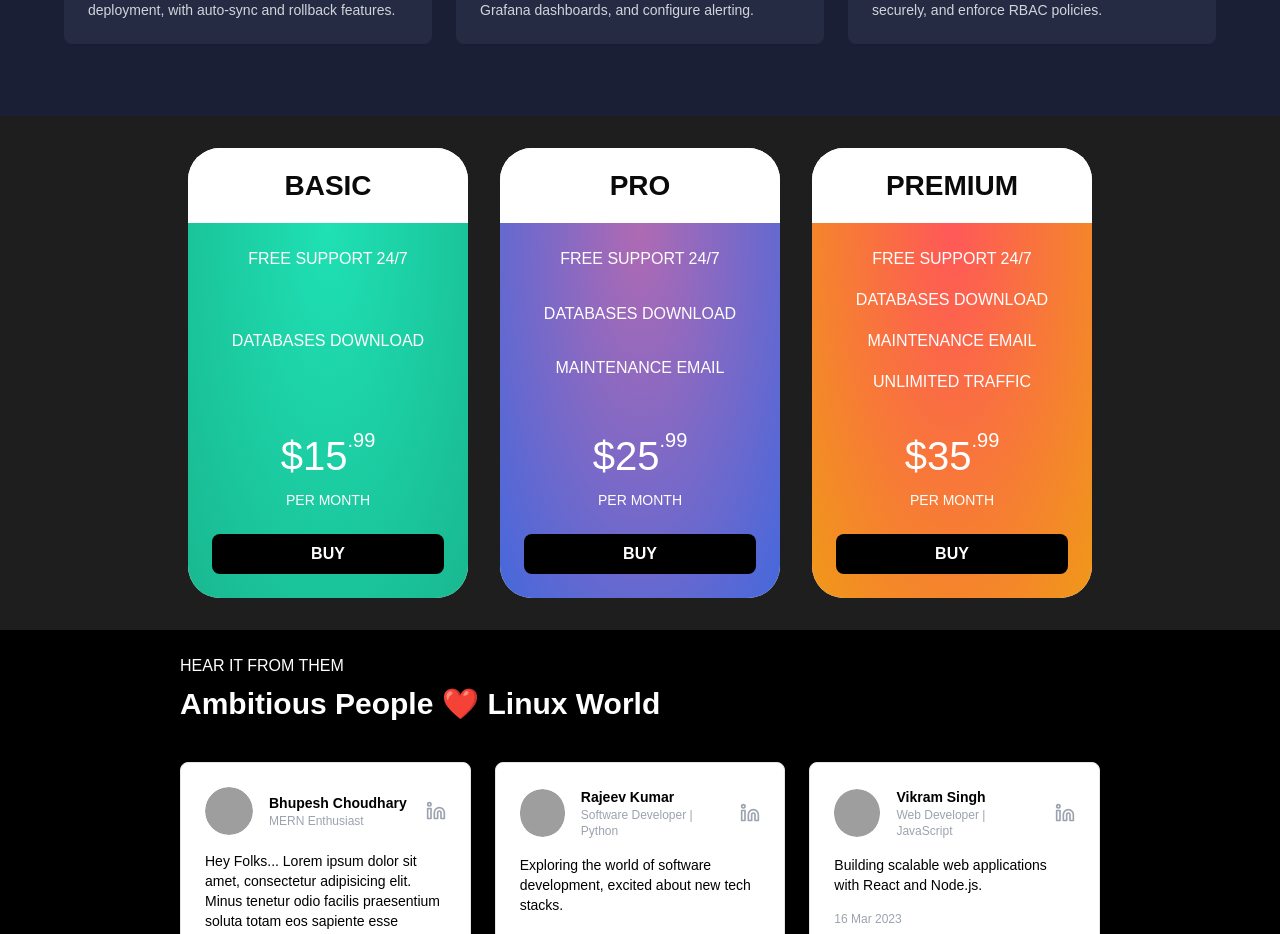
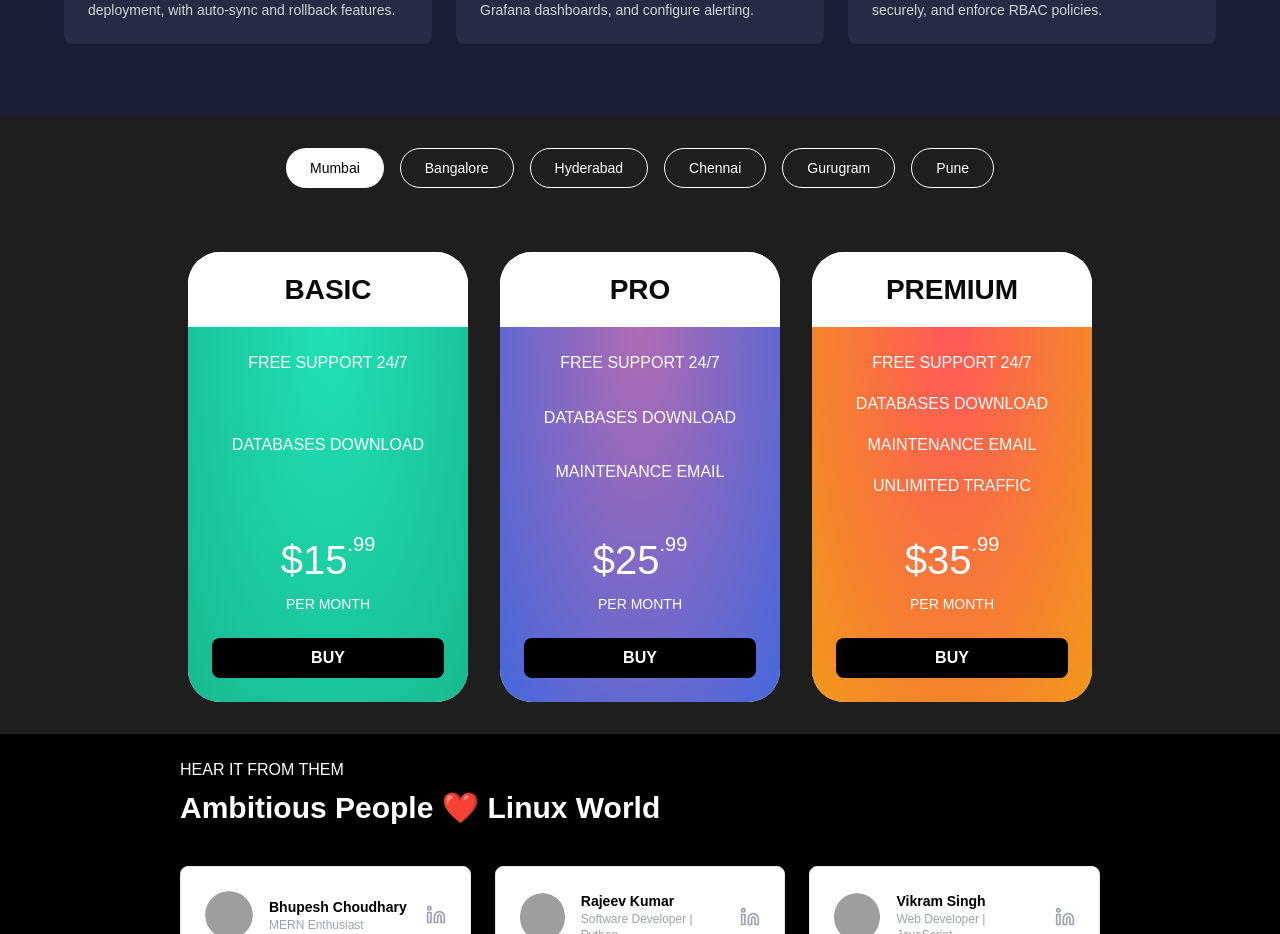
Before and after one commit to tony83033/TGS-CONFERENCE_FOLK_VERSION, a Next.js app: page / in a window 1280 px wide. Shown: the part 9205-10139 px from the top of the page. Built offline with nearby package versions, Linux system fonts and the light colour scheme; grey boxes are pictures that could not be loaded.

Commit message:
feat:[add dynamic card render in pricing section]

```diff
--- a/src/components/customComponents/PricingTickets.tsx
+++ b/src/components/customComponents/PricingTickets.tsx
@@ -1,93 +1,23 @@
-// import { Button } from "@/components/ui/button"
-// import { Card, CardContent, CardFooter, CardHeader } from "@/components/ui/card"
-
-// interface PricingTier {
-//   name: string
-//   price: number
-//   features: string[]
-// }
-
-// export default function Component() {
-//   const tiers: PricingTier[] = [
-//     {
-//       name: "BASIC",
-//       price: 15.99,
-//       features: ["FREE SUPPORT 24/7", "DATABASES DOWNLOAD"],
-//     },
-//     {
-//       name: "PRO",
-//       price: 25.99,
-//       features: ["FREE SUPPORT 24/7", "DATABASES DOWNLOAD", "MAINTENANCE EMAIL"],
-//     },
-//     {
-//       name: "PREMIUM",
-//       price: 35.99,
-//       features: ["FREE SUPPORT 24/7", "DATABASES DOWNLOAD", "MAINTENANCE EMAIL", "UNLIMITED TRAFFIC"],
-//     },
-//   ]
-
-//   return (
-//     <div className="flex flex-col md:flex-row gap-8 p-8 items-stretch justify-center bg-[#1E1E1E]">
-//       {tiers.map((tier, index) => {
-//         const gradientStyle = {
-//           background: index === 0
-//             ? 'linear-gradient(180deg, #1FE1B4 0%, #19B890 100%)'
-//             : index === 1
-//             ? 'linear-gradient(180deg, #B06AB3 0%, #4568DC 100%)'
-//             : 'linear-gradient(180deg, #FF5858 0%, #F09819 100%)'
-//         }
-
-//         return (
-//           <Card key={tier.name} className="w-full md:w-[280px] flex flex-col h-[450px] border-0 rounded-[32px] overflow-hidden shadow-none">
-//             <CardHeader className="bg-white p-6 flex flex-col items-center justify-center h-1/6 ">
-//               <h3 className="text-[28px] font-bold text-center">{tier.name}</h3>
-//             </CardHeader>
-//             <div className="flex-grow flex flex-col" style={gradientStyle}>
-//               <CardContent className="text-white p-6 flex flex-col items-center justify-between flex-grow">
-//                 {tier.features.map((feature) => (
-//                   <p key={feature} className="text-base text-center">
-//                     {feature}
-//                   </p>
-//                 ))}
-//                 <div className="text-center mt-4">
-//                   <span className="text-[40px] font-light">${Math.floor(tier.price)}</span>
-//                   <span className="text-xl align-top">.99</span>
-//                   <div className="text-sm mt-1">PER MONTH</div>
-//                 </div>
-//               </CardContent>
-//               <CardFooter className="p-6 pt-0 flex items-center justify-center">
-//                 <Button className="w-full bg-black hover:bg-gray-800 text-white rounded-[8px] py-3 text-base font-semibold">
-//                   BUY
-//                 </Button>
-//               </CardFooter>
-//             </div>
-//           </Card>
-//         )
-//       })}
-//     </div>
-//   )
-// }
-
-
-
-
-
-
-
-
-
-
-import { Button } from "@/components/ui/button"
-import { Card, CardContent, CardFooter, CardHeader } from "@/components/ui/card"
+"use client"
+import { useState } from 'react';
+import { Button } from "@/components/ui/button";
+import { Card, CardContent, CardFooter, CardHeader } from "@/components/ui/card";
 
 interface PricingTier {
-  name: string
-  price: number
-  features: string[]
+  name: string;
+  price: number;
+  features: string[];
+}
+
+interface CityPricing {
+  [key: string]: PricingTier[];
 }
 
 export default function Component() {
-  const tiers: PricingTier[] = [
+  const [selectedCity, setSelectedCity] = useState('Mumbai');
+
+  const cityPricing: CityPricing = {
+    Mumbai: [
       {
         name: "BASIC",
         price: 15.99,
@@ -103,22 +33,128 @@ export default function Component() {
         price: 35.99,
         features: ["FREE SUPPORT 24/7", "DATABASES DOWNLOAD", "MAINTENANCE EMAIL", "UNLIMITED TRAFFIC"],
       },
-  ]
+    ],
+    Bangalore: [
+      {
+        name: "STARTER",
+        price: 12.99,
+        features: ["BASIC SUPPORT", "5GB STORAGE"],
+      },
+      {
+        name: "BUSINESS",
+        price: 22.99,
+        features: ["PRIORITY SUPPORT", "20GB STORAGE", "API ACCESS"],
+      },
+      {
+        name: "ENTERPRISE",
+        price: 32.99,
+        features: ["24/7 SUPPORT", "UNLIMITED STORAGE", "API ACCESS", "CUSTOM SOLUTIONS"],
+      },
+    ],
+    Hyderabad: [
+      {
+        name: "LITE",
+        price: 14.99,
+        features: ["EMAIL SUPPORT", "BASIC FEATURES"],
+      },
+      {
+        name: "PLUS",
+        price: 24.99,
+        features: ["PRIORITY SUPPORT", "ADVANCED FEATURES", "ANALYTICS"],
+      },
+      {
+        name: "MAX",
+        price: 34.99,
+        features: ["24/7 SUPPORT", "ALL FEATURES", "ANALYTICS", "CUSTOM REPORTS"],
+      },
+    ],
+    Chennai: [
+      {
+        name: "ESSENTIAL",
+        price: 13.99,
+        features: ["COMMUNITY SUPPORT", "CORE FEATURES"],
+      },
+      {
+        name: "ADVANCED",
+        price: 23.99,
+        features: ["EMAIL SUPPORT", "ADVANCED FEATURES", "REAL-TIME UPDATES"],
+      },
+      {
+        name: "ULTIMATE",
+        price: 33.99,
+        features: ["PREMIUM SUPPORT", "ALL FEATURES", "REAL-TIME UPDATES", "PRIORITY ACCESS"],
+      },
+    ],
+    Gurugram: [
+      {
+        name: "BASIC",
+        price: 16.99,
+        features: ["BASIC SUPPORT", "STANDARD FEATURES"],
+      },
+      {
+        name: "STANDARD",
+        price: 26.99,
+        features: ["BUSINESS SUPPORT", "PREMIUM FEATURES", "ANALYTICS"],
+      },
+      {
+        name: "PREMIUM",
+        price: 36.99,
+        features: ["DEDICATED SUPPORT", "ALL FEATURES", "ANALYTICS", "WHITE LABEL"],
+      },
+    ],
+    Pune: [
+      {
+        name: "STARTER",
+        price: 11.99,
+        features: ["COMMUNITY SUPPORT", "BASIC ACCESS"],
+      },
+      {
+        name: "GROWTH",
+        price: 21.99,
+        features: ["BUSINESS SUPPORT", "FULL ACCESS", "ANALYTICS"],
+      },
+      {
+        name: "SCALE",
+        price: 31.99,
+        features: ["PREMIUM SUPPORT", "UNLIMITED ACCESS", "ANALYTICS", "CUSTOM INTEGRATION"],
+      },
+    ],
+  };
+
+  const cities = ['Mumbai', 'Bangalore', 'Hyderabad', 'Chennai', 'Gurugram', 'Pune'];
 
   return (
-    <div className="flex flex-col md:flex-row gap-8 p-8 items-stretch justify-center bg-[#1E1E1E]">
-      {tiers.map((tier, index) => {
+    <div className="flex flex-col items-center gap-8 p-8 bg-[#1E1E1E]">
+      {/* City Selection Buttons */}
+      <div className="flex flex-wrap gap-4 justify-center mb-8">
+        {cities.map((city) => (
+          <Button
+            key={city}
+            onClick={() => setSelectedCity(city)}
+            variant={selectedCity === city ? "default" : "outline"}
+            className={`px-6 py-2 rounded-full ${
+              selectedCity === city ? 'bg-white text-black' : 'bg-transparent text-white border-white'
+            }`}
+          >
+            {city}
+          </Button>
+        ))}
+      </div>
+
+      {/* Pricing Cards */}
+      <div className="flex flex-col md:flex-row gap-8 items-stretch justify-center">
+        {cityPricing[selectedCity].map((tier, index) => {
           const gradientStyle = {
             background: index === 0
               ? 'radial-gradient(ellipse at top, #1FE1B4, #19B890)'
               : index === 1
               ? 'radial-gradient(ellipse at top, #B06AB3, #4568DC)'
               : 'radial-gradient(ellipse at top, #FF5858, #F09819)'
-        }
+          };
 
           return (
             <Card key={tier.name} className="w-full md:w-[280px] flex flex-col h-[450px] border-0 rounded-[32px] overflow-hidden shadow-none">
-            <CardHeader className="bg-white p-6 flex flex-col items-center justify-center h-1/6 ">
+              <CardHeader className="bg-white p-6 flex flex-col items-center justify-center h-1/6">
                 <h3 className="text-[28px] font-bold text-center">{tier.name}</h3>
               </CardHeader>
               <div className="flex-grow flex flex-col" style={gradientStyle}>
@@ -141,8 +177,9 @@ export default function Component() {
                 </CardFooter>
               </div>
             </Card>
-        )
+          );
         })}
       </div>
-  )
+    </div>
+  );
 }
```
Lines whose indentation alone changed are shown as unchanged.
